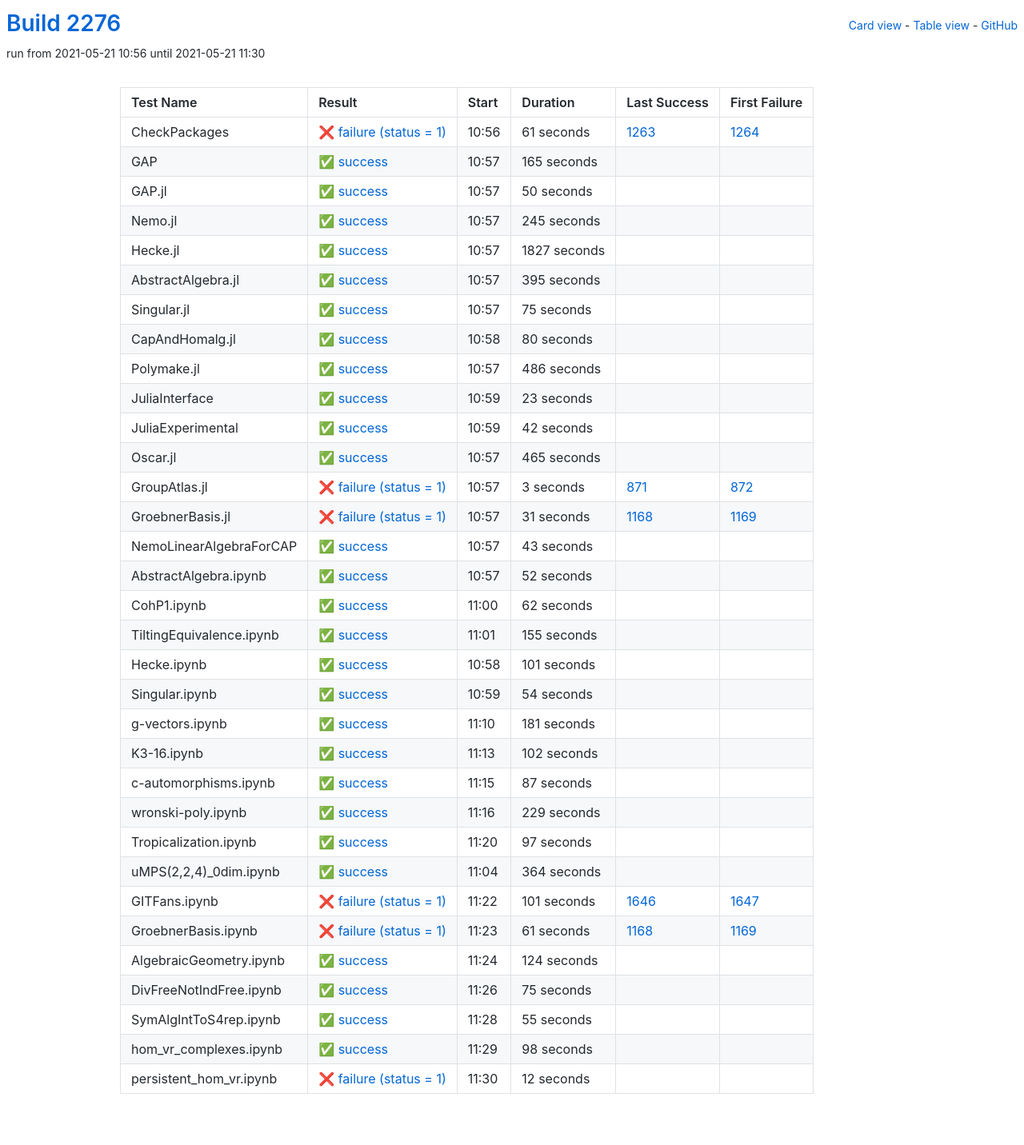
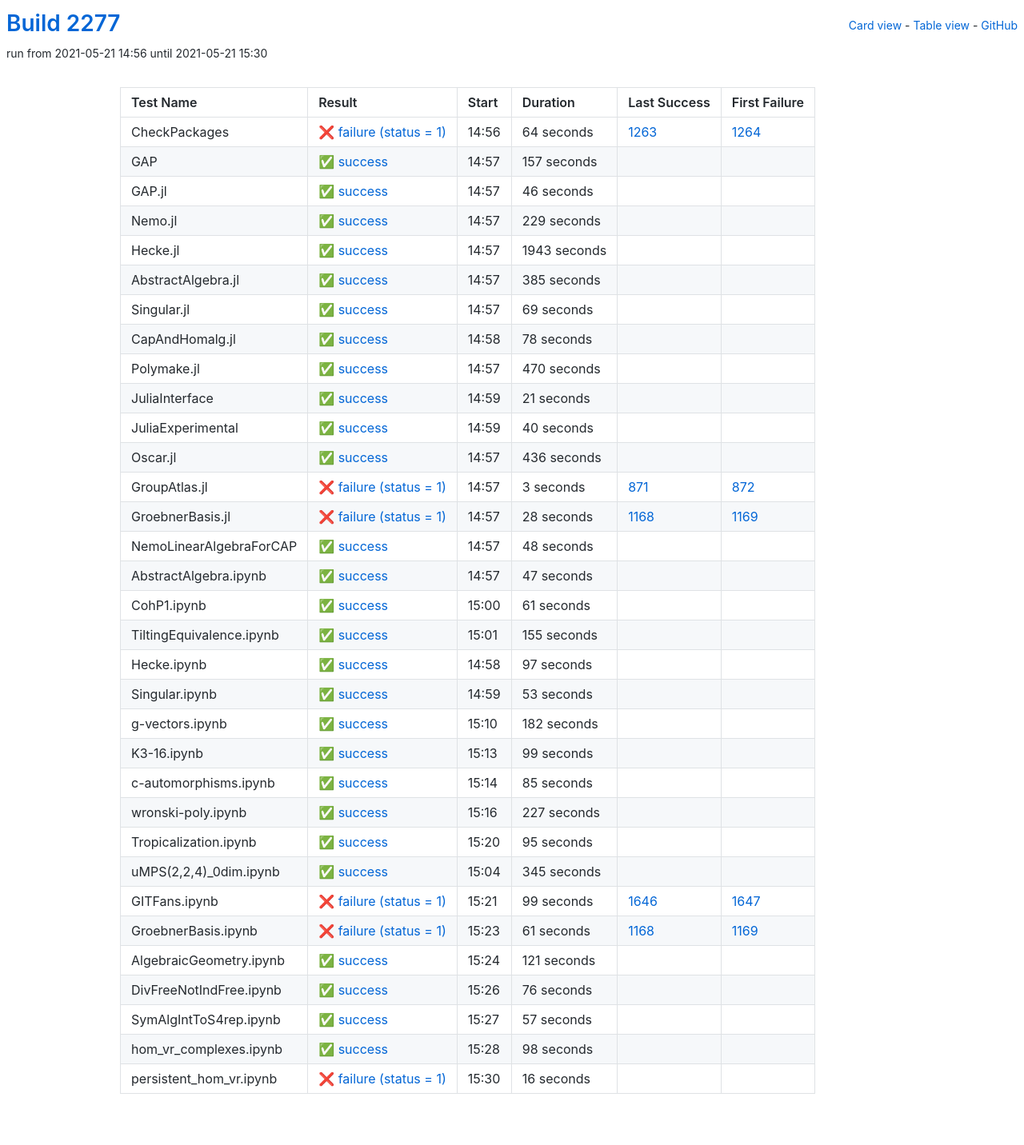
Before and after one commit to oscar-system/oscar-ci-status-stable, a Jekyll site: the page built from table.html, in a window 1280 px wide. Shown: the whole page at 80% size. Built offline with Jekyll 4.4.1, drawn with Linux system fonts in a browser that asks for light colours.

Commit message:
Build #2277

```diff
--- a/_data/ci.yml
+++ b/_data/ci.yml
@@ -1,6 +1,6 @@
 ---
-build: 2276
-build_url: https://oscarci.mathematik.uni-kl.de/job/oscar-stable/2276/
+build: 2277
+build_url: https://oscarci.mathematik.uni-kl.de/job/oscar-stable/2277/
 job: oscar-stable
 organization: oscar-system
 repo: oscar-ci-status-stable
@@ -8,152 +8,152 @@ repourl: https://github.com/oscar-system/oscar-ci-status-stable
 tests:
 - name: CheckPackages
   id: checkpackages
-  log: https://oscarci.mathematik.uni-kl.de/job/oscar-stable/2276/artifact/logs/build-2276/CheckPackages.log
-  start: 2021-05-21 10:56
+  log: https://oscarci.mathematik.uni-kl.de/job/oscar-stable/2277/artifact/logs/build-2277/CheckPackages.log
+  start: 2021-05-21 14:56
   success: false
   exitcode: 1
   status: failure
-  duration: 61
+  duration: 64
   last_success: 1263
   last_success_url: https://oscarci.mathematik.uni-kl.de/job/oscar-stable/1263/
   first_failure: 1264
   first_failure_url: https://oscarci.mathematik.uni-kl.de/job/oscar-stable/1264/
 - name: GAP
   id: gap
-  log: https://oscarci.mathematik.uni-kl.de/job/oscar-stable/2276/artifact/logs/build-2276/GAP.log
-  start: 2021-05-21 10:57
+  log: https://oscarci.mathematik.uni-kl.de/job/oscar-stable/2277/artifact/logs/build-2277/GAP.log
+  start: 2021-05-21 14:57
   success: true
   exitcode: 0
   status: success
-  duration: 165
+  duration: 157
   last_success: false
   last_success_url:
   first_failure: false
   first_failure_url:
 - name: GAP.jl
   id: gap-jl
-  log: https://oscarci.mathematik.uni-kl.de/job/oscar-stable/2276/artifact/logs/build-2276/GAP.jl.log
-  start: 2021-05-21 10:57
+  log: https://oscarci.mathematik.uni-kl.de/job/oscar-stable/2277/artifact/logs/build-2277/GAP.jl.log
+  start: 2021-05-21 14:57
   success: true
   exitcode: 0
   status: success
-  duration: 50
+  duration: 46
   last_success: false
   last_success_url:
   first_failure: false
   first_failure_url:
 - name: Nemo.jl
   id: nemo-jl
-  log: https://oscarci.mathematik.uni-kl.de/job/oscar-stable/2276/artifact/logs/build-2276/Nemo.jl.log
-  start: 2021-05-21 10:57
+  log: https://oscarci.mathematik.uni-kl.de/job/oscar-stable/2277/artifact/logs/build-2277/Nemo.jl.log
+  start: 2021-05-21 14:57
   success: true
   exitcode: 0
   status: success
-  duration: 245
+  duration: 229
   last_success: false
   last_success_url:
   first_failure: false
   first_failure_url:
 - name: Hecke.jl
   id: hecke-jl
-  log: https://oscarci.mathematik.uni-kl.de/job/oscar-stable/2276/artifact/logs/build-2276/Hecke.jl.log
-  start: 2021-05-21 10:57
+  log: https://oscarci.mathematik.uni-kl.de/job/oscar-stable/2277/artifact/logs/build-2277/Hecke.jl.log
+  start: 2021-05-21 14:57
   success: true
   exitcode: 0
   status: success
-  duration: 1827
+  duration: 1943
   last_success: false
   last_success_url:
   first_failure: false
   first_failure_url:
 - name: AbstractAlgebra.jl
   id: abstractalgebra-jl
-  log: https://oscarci.mathematik.uni-kl.de/job/oscar-stable/2276/artifact/logs/build-2276/AbstractAlgebra.jl.log
-  start: 2021-05-21 10:57
+  log: https://oscarci.mathematik.uni-kl.de/job/oscar-stable/2277/artifact/logs/build-2277/AbstractAlgebra.jl.log
+  start: 2021-05-21 14:57
   success: true
   exitcode: 0
   status: success
-  duration: 395
+  duration: 385
   last_success: false
   last_success_url:
   first_failure: false
   first_failure_url:
 - name: Singular.jl
   id: singular-jl
-  log: https://oscarci.mathematik.uni-kl.de/job/oscar-stable/2276/artifact/logs/build-2276/Singular.jl.log
-  start: 2021-05-21 10:57
+  log: https://oscarci.mathematik.uni-kl.de/job/oscar-stable/2277/artifact/logs/build-2277/Singular.jl.log
+  start: 2021-05-21 14:57
   success: true
   exitcode: 0
   status: success
-  duration: 75
+  duration: 69
   last_success: false
   last_success_url:
   first_failure: false
   first_failure_url:
 - name: CapAndHomalg.jl
   id: capandhomalg-jl
-  log: https://oscarci.mathematik.uni-kl.de/job/oscar-stable/2276/artifact/logs/build-2276/CapAndHomalg.jl.log
-  start: 2021-05-21 10:58
+  log: https://oscarci.mathematik.uni-kl.de/job/oscar-stable/2277/artifact/logs/build-2277/CapAndHomalg.jl.log
+  start: 2021-05-21 14:58
   success: true
   exitcode: 0
   status: success
-  duration: 80
+  duration: 78
   last_success: false
   last_success_url:
   first_failure: false
   first_failure_url:
 - name: Polymake.jl
   id: polymake-jl
-  log: https://oscarci.mathematik.uni-kl.de/job/oscar-stable/2276/artifact/logs/build-2276/Polymake.jl.log
-  start: 2021-05-21 10:57
+  log: https://oscarci.mathematik.uni-kl.de/job/oscar-stable/2277/artifact/logs/build-2277/Polymake.jl.log
+  start: 2021-05-21 14:57
   success: true
   exitcode: 0
   status: success
-  duration: 486
+  duration: 470
   last_success: false
   last_success_url:
   first_failure: false
   first_failure_url:
 - name: JuliaInterface
   id: juliainterface
-  log: https://oscarci.mathematik.uni-kl.de/job/oscar-stable/2276/artifact/logs/build-2276/JuliaInterface.log
-  start: 2021-05-21 10:59
+  log: https://oscarci.mathematik.uni-kl.de/job/oscar-stable/2277/artifact/logs/build-2277/JuliaInterface.log
+  start: 2021-05-21 14:59
   success: true
   exitcode: 0
   status: success
-  duration: 23
+  duration: 21
   last_success: false
   last_success_url:
   first_failure: false
   first_failure_url:
 - name: JuliaExperimental
   id: juliaexperimental
-  log: https://oscarci.mathematik.uni-kl.de/job/oscar-stable/2276/artifact/logs/build-2276/JuliaExperimental.log
-  start: 2021-05-21 10:59
+  log: https://oscarci.mathematik.uni-kl.de/job/oscar-stable/2277/artifact/logs/build-2277/JuliaExperimental.log
+  start: 2021-05-21 14:59
   success: true
   exitcode: 0
   status: success
-  duration: 42
+  duration: 40
   last_success: false
   last_success_url:
   first_failure: false
   first_failure_url:
 - name: Oscar.jl
   id: oscar-jl
-  log: https://oscarci.mathematik.uni-kl.de/job/oscar-stable/2276/artifact/logs/build-2276/Oscar.jl.log
-  start: 2021-05-21 10:57
+  log: https://oscarci.mathematik.uni-kl.de/job/oscar-stable/2277/artifact/logs/build-2277/Oscar.jl.log
+  start: 2021-05-21 14:57
   success: true
   exitcode: 0
   status: success
-  duration: 465
+  duration: 436
   last_success: false
   last_success_url:
   first_failure: false
   first_failure_url:
 - name: GroupAtlas.jl
   id: groupatlas-jl
-  log: https://oscarci.mathematik.uni-kl.de/job/oscar-stable/2276/artifact/logs/build-2276/GroupAtlas.jl.log
-  start: 2021-05-21 10:57
+  log: https://oscarci.mathematik.uni-kl.de/job/oscar-stable/2277/artifact/logs/build-2277/GroupAtlas.jl.log
+  start: 2021-05-21 14:57
   success: false
   exitcode: 1
   status: failure
@@ -164,56 +164,56 @@ tests:
   first_failure_url: https://oscarci.mathematik.uni-kl.de/job/oscar-stable/872/
 - name: GroebnerBasis.jl
   id: groebnerbasis-jl
-  log: https://oscarci.mathematik.uni-kl.de/job/oscar-stable/2276/artifact/logs/build-2276/GroebnerBasis.jl.log
-  start: 2021-05-21 10:57
+  log: https://oscarci.mathematik.uni-kl.de/job/oscar-stable/2277/artifact/logs/build-2277/GroebnerBasis.jl.log
+  start: 2021-05-21 14:57
   success: false
   exitcode: 1
   status: failure
-  duration: 31
+  duration: 28
   last_success: 1168
   last_success_url: https://oscarci.mathematik.uni-kl.de/job/oscar-stable/1168/
   first_failure: 1169
   first_failure_url: https://oscarci.mathematik.uni-kl.de/job/oscar-stable/1169/
 - name: NemoLinearAlgebraForCAP
   id: nemolinearalgebraforcap
-  log: https://oscarci.mathematik.uni-kl.de/job/oscar-stable/2276/artifact/logs/build-2276/NemoLinearAlgebraForCAP.log
-  start: 2021-05-21 10:57
+  log: https://oscarci.mathematik.uni-kl.de/job/oscar-stable/2277/artifact/logs/build-2277/NemoLinearAlgebraForCAP.log
+  start: 2021-05-21 14:57
   success: true
   exitcode: 0
   status: success
-  duration: 43
+  duration: 48
   last_success: false
   last_success_url:
   first_failure: false
   first_failure_url:
 - name: AbstractAlgebra.ipynb
   id: abstractalgebra-ipynb
-  log: https://oscarci.mathematik.uni-kl.de/job/oscar-stable/2276/artifact/logs/build-2276/AbstractAlgebra.ipynb.log
-  start: 2021-05-21 10:57
+  log: https://oscarci.mathematik.uni-kl.de/job/oscar-stable/2277/artifact/logs/build-2277/AbstractAlgebra.ipynb.log
+  start: 2021-05-21 14:57
   success: true
   exitcode: 0
   status: success
-  duration: 52
+  duration: 47
   last_success: false
   last_success_url:
   first_failure: false
   first_failure_url:
 - name: CohP1.ipynb
   id: cohp1-ipynb
-  log: https://oscarci.mathematik.uni-kl.de/job/oscar-stable/2276/artifact/logs/build-2276/CohP1.ipynb.log
-  start: 2021-05-21 11:00
+  log: https://oscarci.mathematik.uni-kl.de/job/oscar-stable/2277/artifact/logs/build-2277/CohP1.ipynb.log
+  start: 2021-05-21 15:00
   success: true
   exitcode: 0
   status: success
-  duration: 62
+  duration: 61
   last_success: false
   last_success_url:
   first_failure: false
   first_failure_url:
 - name: TiltingEquivalence.ipynb
   id: tiltingequivalence-ipynb
-  log: https://oscarci.mathematik.uni-kl.de/job/oscar-stable/2276/artifact/logs/build-2276/TiltingEquivalence.ipynb.log
-  start: 2021-05-21 11:01
+  log: https://oscarci.mathematik.uni-kl.de/job/oscar-stable/2277/artifact/logs/build-2277/TiltingEquivalence.ipynb.log
+  start: 2021-05-21 15:01
   success: true
   exitcode: 0
   status: success
@@ -224,80 +224,8 @@ tests:
   first_failure_url:
 - name: Hecke.ipynb
   id: hecke-ipynb
-  log: https://oscarci.mathematik.uni-kl.de/job/oscar-stable/2276/artifact/logs/build-2276/Hecke.ipynb.log
-  start: 2021-05-21 10:58
-  success: true
-  exitcode: 0
-  status: success
-  duration: 101
-  last_success: false
-  last_success_url:
-  first_failure: false
-  first_failure_url:
-- name: Singular.ipynb
-  id: singular-ipynb
-  log: https://oscarci.mathematik.uni-kl.de/job/oscar-stable/2276/artifact/logs/build-2276/Singular.ipynb.log
-  start: 2021-05-21 10:59
-  success: true
-  exitcode: 0
-  status: success
-  duration: 54
-  last_success: false
-  last_success_url:
-  first_failure: false
-  first_failure_url:
-- name: g-vectors.ipynb
-  id: g-vectors-ipynb
-  log: https://oscarci.mathematik.uni-kl.de/job/oscar-stable/2276/artifact/logs/build-2276/g-vectors.ipynb.log
-  start: 2021-05-21 11:10
-  success: true
-  exitcode: 0
-  status: success
-  duration: 181
-  last_success: false
-  last_success_url:
-  first_failure: false
-  first_failure_url:
-- name: K3-16.ipynb
-  id: k3-16-ipynb
-  log: https://oscarci.mathematik.uni-kl.de/job/oscar-stable/2276/artifact/logs/build-2276/K3-16.ipynb.log
-  start: 2021-05-21 11:13
-  success: true
-  exitcode: 0
-  status: success
-  duration: 102
-  last_success: false
-  last_success_url:
-  first_failure: false
-  first_failure_url:
-- name: c-automorphisms.ipynb
-  id: c-automorphisms-ipynb
-  log: https://oscarci.mathematik.uni-kl.de/job/oscar-stable/2276/artifact/logs/build-2276/c-automorphisms.ipynb.log
-  start: 2021-05-21 11:15
-  success: true
-  exitcode: 0
-  status: success
-  duration: 87
-  last_success: false
-  last_success_url:
-  first_failure: false
-  first_failure_url:
-- name: wronski-poly.ipynb
-  id: wronski-poly-ipynb
-  log: https://oscarci.mathematik.uni-kl.de/job/oscar-stable/2276/artifact/logs/build-2276/wronski-poly.ipynb.log
-  start: 2021-05-21 11:16
-  success: true
-  exitcode: 0
-  status: success
-  duration: 229
-  last_success: false
-  last_success_url:
-  first_failure: false
-  first_failure_url:
-- name: Tropicalization.ipynb
-  id: tropicalization-ipynb
-  log: https://oscarci.mathematik.uni-kl.de/job/oscar-stable/2276/artifact/logs/build-2276/Tropicalization.ipynb.log
-  start: 2021-05-21 11:20
+  log: https://oscarci.mathematik.uni-kl.de/job/oscar-stable/2277/artifact/logs/build-2277/Hecke.ipynb.log
+  start: 2021-05-21 14:58
   success: true
   exitcode: 0
   status: success
@@ -306,34 +234,106 @@ tests:
   last_success_url:
   first_failure: false
   first_failure_url:
-- name: uMPS(2,2,4)_0dim.ipynb
-  id: umps-2-2-4-0dim-ipynb
-  log: https://oscarci.mathematik.uni-kl.de/job/oscar-stable/2276/artifact/logs/build-2276/uMPS-2-2-4-_0dim.ipynb.log
-  start: 2021-05-21 11:04
+- name: Singular.ipynb
+  id: singular-ipynb
+  log: https://oscarci.mathematik.uni-kl.de/job/oscar-stable/2277/artifact/logs/build-2277/Singular.ipynb.log
+  start: 2021-05-21 14:59
   success: true
   exitcode: 0
   status: success
-  duration: 364
+  duration: 53
+  last_success: false
+  last_success_url:
+  first_failure: false
+  first_failure_url:
+- name: g-vectors.ipynb
+  id: g-vectors-ipynb
+  log: https://oscarci.mathematik.uni-kl.de/job/oscar-stable/2277/artifact/logs/build-2277/g-vectors.ipynb.log
+  start: 2021-05-21 15:10
+  success: true
+  exitcode: 0
+  status: success
+  duration: 182
+  last_success: false
+  last_success_url:
+  first_failure: false
+  first_failure_url:
+- name: K3-16.ipynb
+  id: k3-16-ipynb
+  log: https://oscarci.mathematik.uni-kl.de/job/oscar-stable/2277/artifact/logs/build-2277/K3-16.ipynb.log
+  start: 2021-05-21 15:13
+  success: true
+  exitcode: 0
+  status: success
+  duration: 99
+  last_success: false
+  last_success_url:
+  first_failure: false
+  first_failure_url:
+- name: c-automorphisms.ipynb
+  id: c-automorphisms-ipynb
+  log: https://oscarci.mathematik.uni-kl.de/job/oscar-stable/2277/artifact/logs/build-2277/c-automorphisms.ipynb.log
+  start: 2021-05-21 15:14
+  success: true
+  exitcode: 0
+  status: success
+  duration: 85
+  last_success: false
+  last_success_url:
+  first_failure: false
+  first_failure_url:
+- name: wronski-poly.ipynb
+  id: wronski-poly-ipynb
+  log: https://oscarci.mathematik.uni-kl.de/job/oscar-stable/2277/artifact/logs/build-2277/wronski-poly.ipynb.log
+  start: 2021-05-21 15:16
+  success: true
+  exitcode: 0
+  status: success
+  duration: 227
+  last_success: false
+  last_success_url:
+  first_failure: false
+  first_failure_url:
+- name: Tropicalization.ipynb
+  id: tropicalization-ipynb
+  log: https://oscarci.mathematik.uni-kl.de/job/oscar-stable/2277/artifact/logs/build-2277/Tropicalization.ipynb.log
+  start: 2021-05-21 15:20
+  success: true
+  exitcode: 0
+  status: success
+  duration: 95
+  last_success: false
+  last_success_url:
+  first_failure: false
+  first_failure_url:
+- name: uMPS(2,2,4)_0dim.ipynb
+  id: umps-2-2-4-0dim-ipynb
+  log: https://oscarci.mathematik.uni-kl.de/job/oscar-stable/2277/artifact/logs/build-2277/uMPS-2-2-4-_0dim.ipynb.log
+  start: 2021-05-21 15:04
+  success: true
+  exitcode: 0
+  status: success
+  duration: 345
   last_success: false
   last_success_url:
   first_failure: false
   first_failure_url:
 - name: GITFans.ipynb
   id: gitfans-ipynb
-  log: https://oscarci.mathematik.uni-kl.de/job/oscar-stable/2276/artifact/logs/build-2276/GITFans.ipynb.log
-  start: 2021-05-21 11:22
+  log: https://oscarci.mathematik.uni-kl.de/job/oscar-stable/2277/artifact/logs/build-2277/GITFans.ipynb.log
+  start: 2021-05-21 15:21
   success: false
   exitcode: 1
   status: failure
-  duration: 101
+  duration: 99
   last_success: 1646
   last_success_url: https://oscarci.mathematik.uni-kl.de/job/oscar-stable/1646/
   first_failure: 1647
   first_failure_url: https://oscarci.mathematik.uni-kl.de/job/oscar-stable/1647/
 - name: GroebnerBasis.ipynb
   id: groebnerbasis-ipynb
-  log: https://oscarci.mathematik.uni-kl.de/job/oscar-stable/2276/artifact/logs/build-2276/GroebnerBasis.ipynb.log
-  start: 2021-05-21 11:23
+  log: https://oscarci.mathematik.uni-kl.de/job/oscar-stable/2277/artifact/logs/build-2277/GroebnerBasis.ipynb.log
+  start: 2021-05-21 15:23
   success: false
   exitcode: 1
   status: failure
@@ -344,44 +344,44 @@ tests:
   first_failure_url: https://oscarci.mathematik.uni-kl.de/job/oscar-stable/1169/
 - name: AlgebraicGeometry.ipynb
   id: algebraicgeometry-ipynb
-  log: https://oscarci.mathematik.uni-kl.de/job/oscar-stable/2276/artifact/logs/build-2276/AlgebraicGeometry.ipynb.log
-  start: 2021-05-21 11:24
+  log: https://oscarci.mathematik.uni-kl.de/job/oscar-stable/2277/artifact/logs/build-2277/AlgebraicGeometry.ipynb.log
+  start: 2021-05-21 15:24
   success: true
   exitcode: 0
   status: success
-  duration: 124
+  duration: 121
   last_success: false
   last_success_url:
   first_failure: false
   first_failure_url:
 - name: DivFreeNotIndFree.ipynb
   id: divfreenotindfree-ipynb
-  log: https://oscarci.mathematik.uni-kl.de/job/oscar-stable/2276/artifact/logs/build-2276/DivFreeNotIndFree.ipynb.log
-  start: 2021-05-21 11:26
+  log: https://oscarci.mathematik.uni-kl.de/job/oscar-stable/2277/artifact/logs/build-2277/DivFreeNotIndFree.ipynb.log
+  start: 2021-05-21 15:26
   success: true
   exitcode: 0
   status: success
-  duration: 75
+  duration: 76
   last_success: false
   last_success_url:
   first_failure: false
   first_failure_url:
 - name: SymAlgIntToS4rep.ipynb
   id: symalginttos4rep-ipynb
-  log: https://oscarci.mathematik.uni-kl.de/job/oscar-stable/2276/artifact/logs/build-2276/SymAlgIntToS4rep.ipynb.log
-  start: 2021-05-21 11:28
+  log: https://oscarci.mathematik.uni-kl.de/job/oscar-stable/2277/artifact/logs/build-2277/SymAlgIntToS4rep.ipynb.log
+  start: 2021-05-21 15:27
   success: true
   exitcode: 0
   status: success
-  duration: 55
+  duration: 57
   last_success: false
   last_success_url:
   first_failure: false
   first_failure_url:
 - name: hom_vr_complexes.ipynb
   id: hom-vr-complexes-ipynb
-  log: https://oscarci.mathematik.uni-kl.de/job/oscar-stable/2276/artifact/logs/build-2276/hom_vr_complexes.ipynb.log
-  start: 2021-05-21 11:29
+  log: https://oscarci.mathematik.uni-kl.de/job/oscar-stable/2277/artifact/logs/build-2277/hom_vr_complexes.ipynb.log
+  start: 2021-05-21 15:28
   success: true
   exitcode: 0
   status: success
@@ -392,12 +392,12 @@ tests:
   first_failure_url:
 - name: persistent_hom_vr.ipynb
   id: persistent-hom-vr-ipynb
-  log: https://oscarci.mathematik.uni-kl.de/job/oscar-stable/2276/artifact/logs/build-2276/persistent_hom_vr.ipynb.log
-  start: 2021-05-21 11:30
+  log: https://oscarci.mathematik.uni-kl.de/job/oscar-stable/2277/artifact/logs/build-2277/persistent_hom_vr.ipynb.log
+  start: 2021-05-21 15:30
   success: false
   exitcode: 1
   status: failure
-  duration: 12
+  duration: 16
   last_success: false
   last_success_url:
   first_failure: false
```
Also changed, not shown: README.md.
